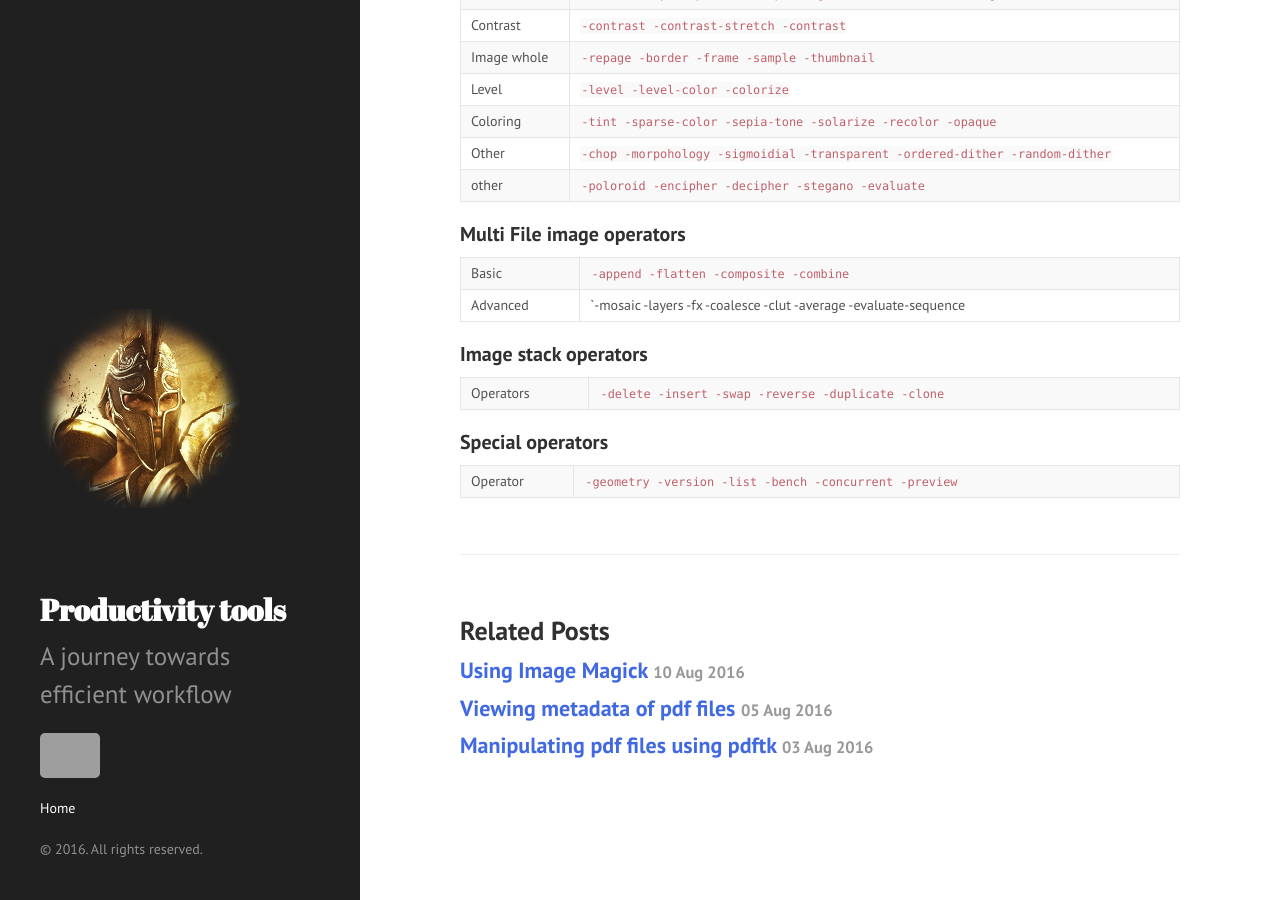
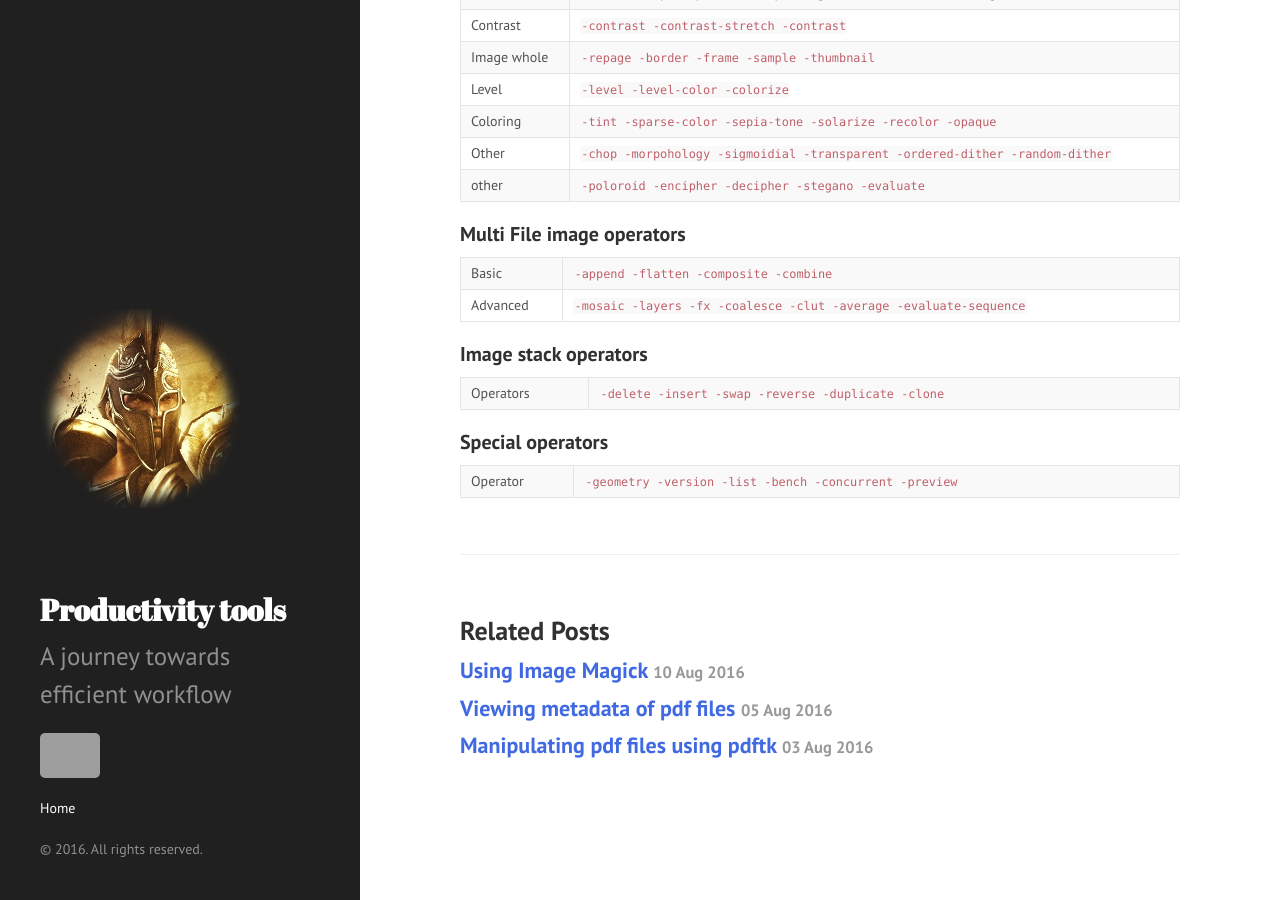
Before and after one commit to MaheshTK/MaheshTK.github.io, a Jekyll site: the page built from _posts/2016-08-12-introduction-to-image-magick.markdown, in a window 1280 px wide and 900 px high, scrolled down 953 px. Built offline with Jekyll 4.4.1, drawn with Linux system fonts in a browser that asks for light colours; grey boxes are pictures that could not be loaded.

```diff
--- a/_posts/2016-08-12-introduction-to-image-magick.markdown
+++ b/_posts/2016-08-12-introduction-to-image-magick.markdown
@@ -40,7 +40,7 @@ These operations are carried out on input images.
 #### Multi File image operators
 
 | Basic | `-append  -flatten   -composite -combine` |
-| Advanced | `-mosaic  -layers   -fx  -coalesce  -clut  -average  -evaluate-sequence |
+| Advanced | `-mosaic  -layers   -fx  -coalesce  -clut  -average  -evaluate-sequence` |
 
 #### Image stack operators
 
```
